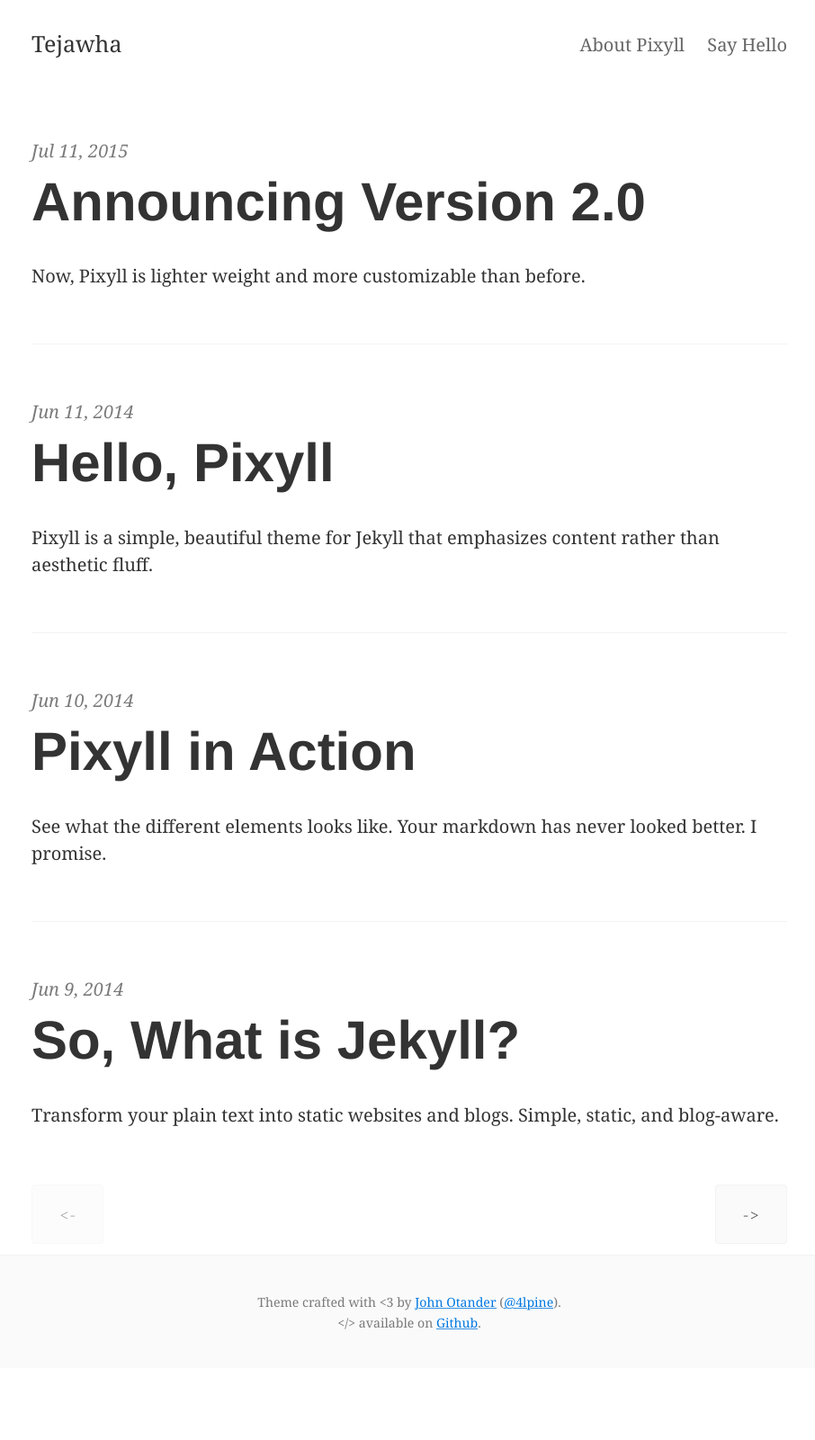
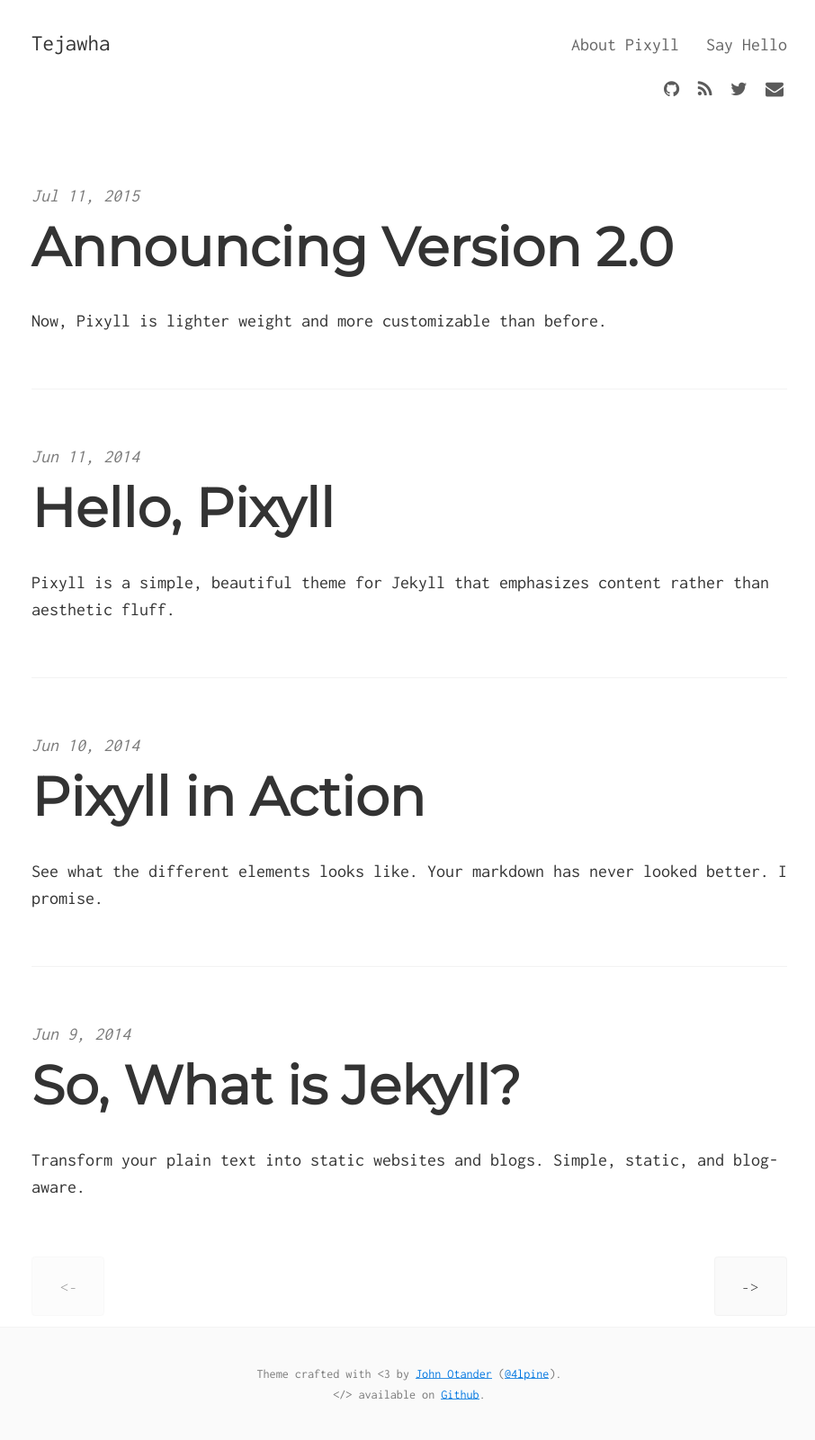
Before and after one commit to xxyz/xxyz.github.io, a Jekyll site: the page built from index.html, in a window 1280 px wide. Shown: the whole page at 90% size, without its empty margins (185-1091 px from the left). Built offline with Jekyll 4.4.1, drawn with Linux system fonts in a browser that asks for light colours; nearby versions of some CDN libraries; the list of posts is cut into pages by our own code; before the commit the page ends 1521 px from its top, so only the background shows below that.

Commit message:
Changed Font

```diff
--- a/_config.yml
+++ b/_config.yml
@@ -20,7 +20,7 @@
 animated:             false
 show_related_posts:   false
 show_post_footers:    false
-show_social_icons:    false
+show_social_icons:    true
 ajaxify_contact_form: false
 enable_mathjax: false
 extended_fonts: false
--- a/_includes/head.html
+++ b/_includes/head.html
@@ -16,11 +16,11 @@
 
     <!-- Fonts -->
     {% if site.extended_fonts %}
-    <link href='//fonts.googleapis.com/css?family=Merriweather:900,900italic,300,300italic&subset=latin-ext,latin' rel='stylesheet' type='text/css'>
-    <link href='//fonts.googleapis.com/css?family=Lato:900,300&subset=latin-ext,latin' rel='stylesheet' type='text/css'>
+    <link href='//fonts.googleapis.com/css?family=Montserrat:900,900italic,300,300italic&subset=latin-ext,latin' rel='stylesheet' type='text/css'>
+    <link href='//fonts.googleapis.com/css?family=Inconsolata:900,300&subset=latin-ext,latin' rel='stylesheet' type='text/css'>
     {% else %}
-    <link href='//fonts.googleapis.com/css?family=Merriweather:900,900italic,300,300italic' rel='stylesheet' type='text/css'>
-    <link href='//fonts.googleapis.com/css?family=Lato:900,300' rel='stylesheet' type='text/css'>
+    <link href='//fonts.googleapis.com/css?family=Montserrat' rel='stylesheet' type='text/css'>
+    <link href='//fonts.googleapis.com/css?family=Inconsolata' rel='stylesheet' type='text/css'>
     {% endif %}
     {% if site.show_social_icons or site.show_sharing_icons %}
       <link href="//maxcdn.bootstrapcdn.com/font-awesome/4.5.0/css/font-awesome.min.css" rel="stylesheet">
```
